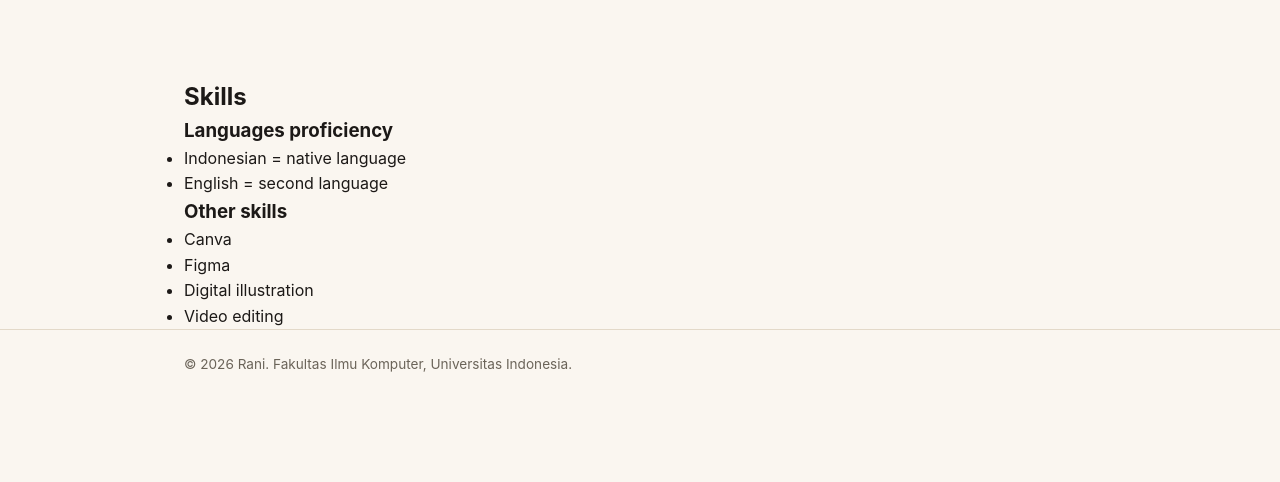
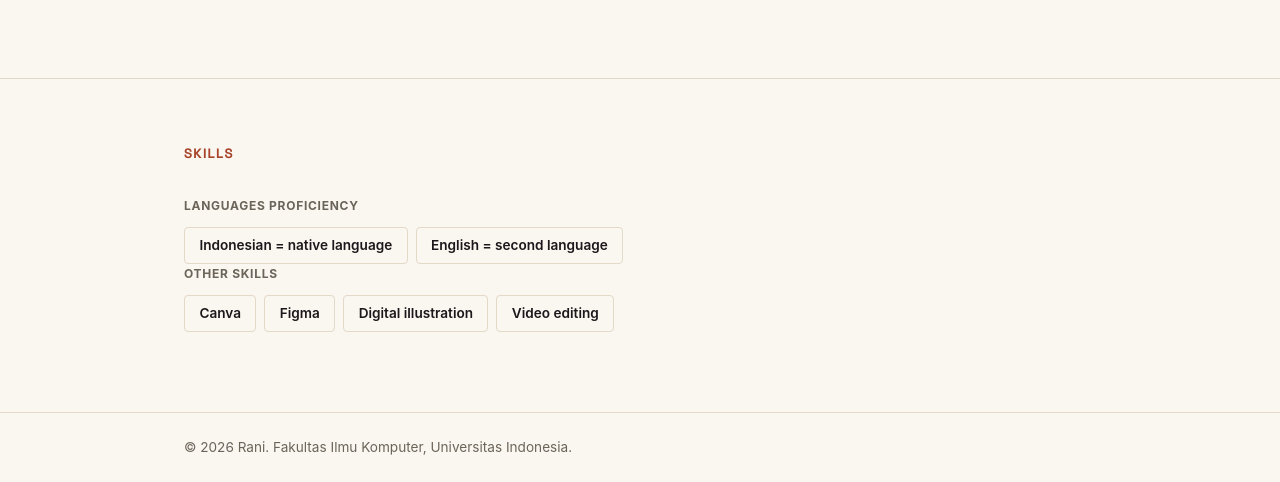
Before and after one commit to ranifaizah/myportofolio, a Django app: page / in a window 1280 px wide. Shown: the part 569-1051 px from the top of the page. Before the commit the page ends 941 px from the top, so only its background shows below. Run offline with Django 5.2, Linux system fonts and the light colour scheme.

Commit message:
added skills layout to css

```diff
--- a/static/css/style.css
+++ b/static/css/style.css
@@ -8,7 +8,7 @@
 
 
 :root {
-    --ink: #1c1917; /*warna text utama */
+    --ink: #1c171a; /*warna text utama */
     --paper: #faf6f0; /*warna bg */
     --accent: #d95d39; /*warna accent*/
     --accent-dark: #a8442a; /*shading gelap dri accent color*/
@@ -173,6 +173,65 @@ h1, .brand { /*brand or judul pling gede */
     border: 3px solid var(--ink);
 }
 
+/*---skills section---*/
+.skills {
+    padding: 4rem 0 5rem;
+    border-top: 1px solid var(--line);
+}
+
+.skills h2 {
+    font-family: "Space Grotesk", -apple-system, sans-serif;
+    font-size: 0.85rem;
+    letter-spacing: 0.08em;
+    text-transform: uppercase;
+    color: var(--accent-dark);
+    font-weight: 700;
+    margin-bottom: 2rem;
+}
+
+
+.skills-grid { /*wadah skills*/
+    display: flex;
+    gap: 0.5rem;
+    flex-wrap: wrap;
+}
+
+.skills-category {
+    flex: 1 1 220px;
+}
+
+.skills-category h3 {
+    font-size: 0.75rem;
+    text-transform: uppercase;
+    letter-spacing: 0.06em;
+    color: var(--text-muted);
+    margin-bottom: 0.75rem;
+}
+
+.skill-list {
+    list-style: none;
+    display: flex;
+    flex-wrap: wrap;
+    gap: 0.5rem;
+}
+
+.skill-list li {
+    font-size: 0.85rem;
+    font-weight: 600;
+    color: var(--ink);
+    background-color: var(--paper);
+    border: 1px solid var(--line);
+    border-radius: var(--radius);
+    padding: 0.4rem 0.9rem;
+    transition: border-color 0.2s ease, color 0.2s ease, transform 0.2s ease;
+}
+
+.skill-list li:hover {
+    border-color: var(--accent);
+    color: var(--accent-dark);
+    transform: translateY(-2px);
+}
+
 /*----footer----*/
 .site-footer {
     padding: 1.5rem;
@@ -180,6 +239,7 @@ h1, .brand { /*brand or judul pling gede */
     font-size: 0.85rem;
     border-top: 1px solid var(--line);
 }
+
 
 /*----responsve mobile ----*/
 @media (max-width: 600px) {
@@ -198,4 +258,9 @@ h1, .brand { /*brand or judul pling gede */
     .social-links {
         justify-content: flex-start;
     }
+
+    .skills-grid {
+        flex-direction: column;
+        gap: 2rem;
+    }
 }
```
